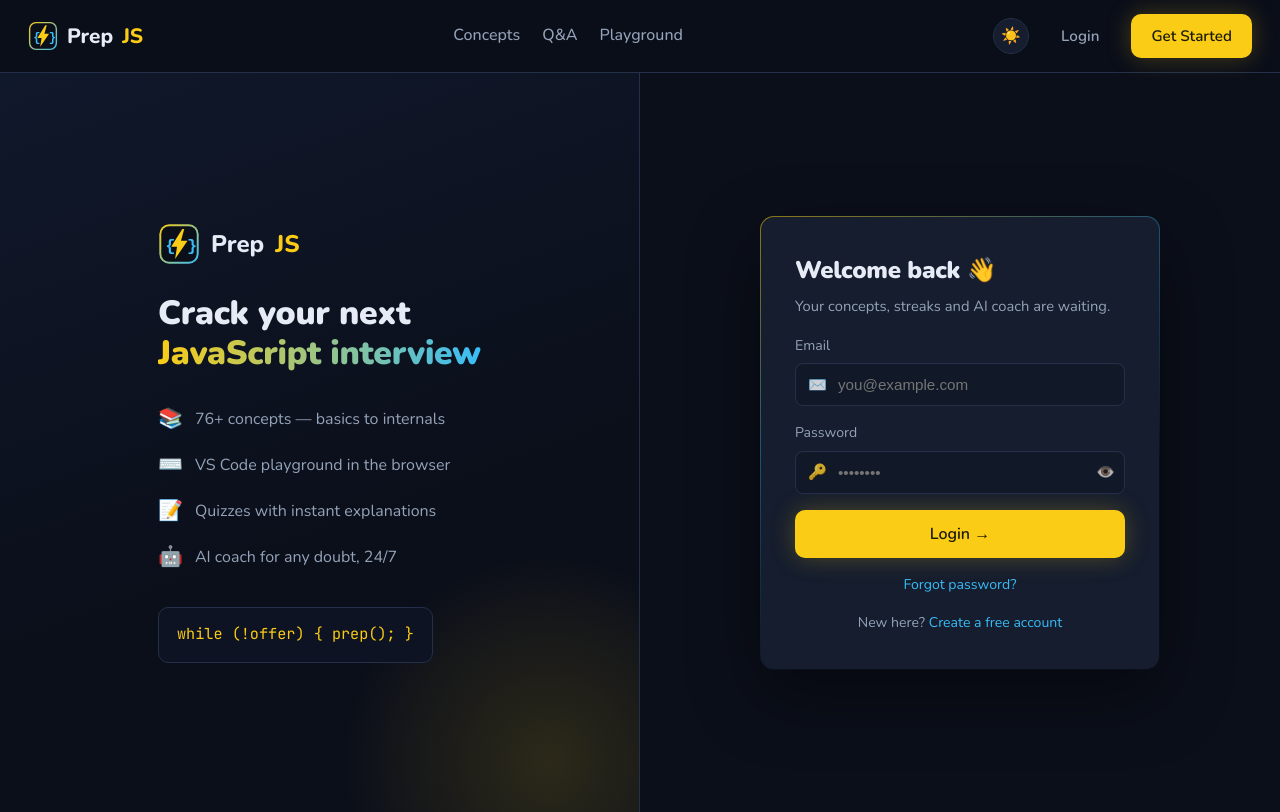
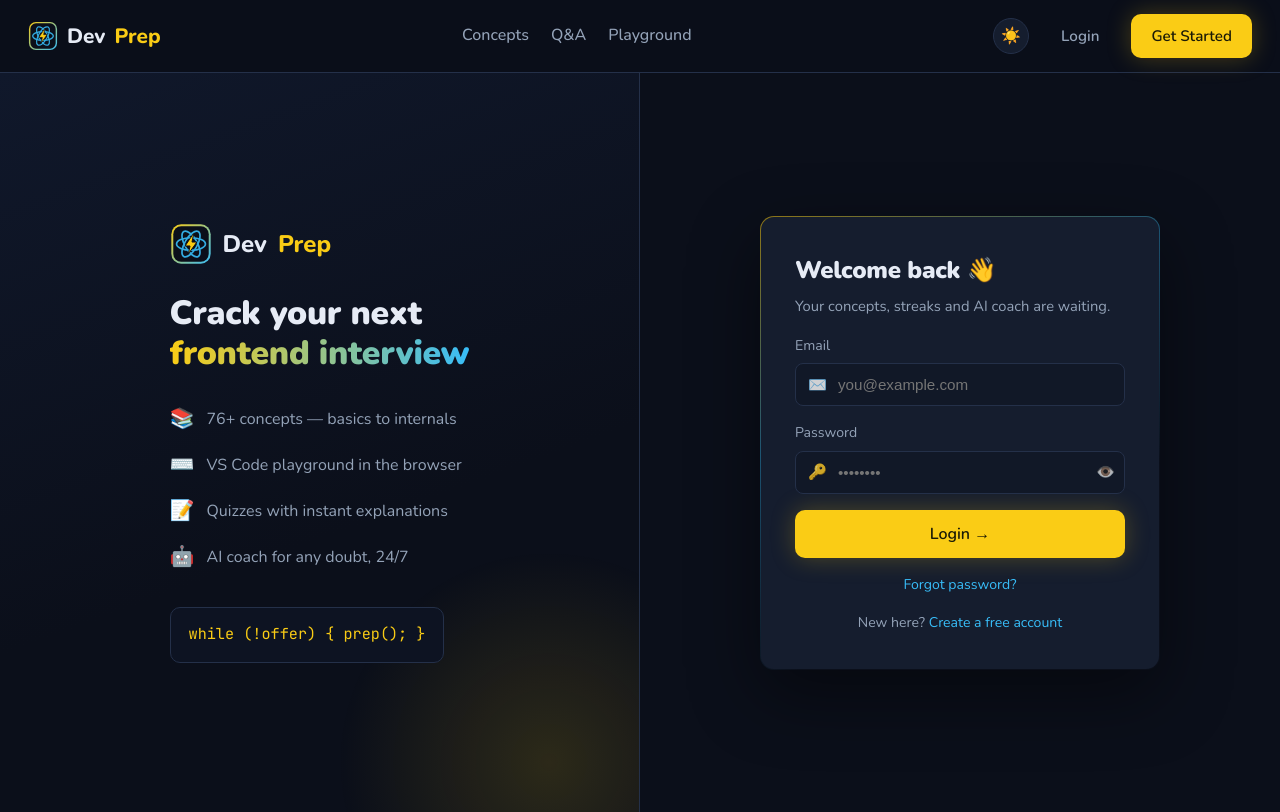
Before and after one commit to Yasowant/prepjs-client, a React (Vite) app: page /login in a window 1280 px wide. Built offline with nearby package versions, Linux system fonts and the light colour scheme; no server answers.

Commit message:
updated code

```diff
--- a/index.html
+++ b/index.html
@@ -3,15 +3,15 @@
   <head>
     <meta charset="UTF-8" />
     <meta name="viewport" content="width=device-width, initial-scale=1.0" />
-    <title>PrepJS — Master JavaScript & React Interviews</title>
+    <title>DevPrep — Master JavaScript & React Interviews</title>
     <meta name="description" content="Every JavaScript & React concept from basics to advanced. 315+ interview Q&A, quizzes, a VS Code playground and an AI coach — everything you need to crack your frontend interview." />
     <link rel="icon" type="image/svg+xml" href="/logo.svg" />
     <meta name="theme-color" content="#0b0f1a" />
 
     <!-- Open Graph (WhatsApp / LinkedIn / Facebook share preview) -->
     <meta property="og:type" content="website" />
-    <meta property="og:site_name" content="PrepJS" />
-    <meta property="og:title" content="PrepJS — Master JavaScript & React Interviews" />
+    <meta property="og:site_name" content="DevPrep" />
+    <meta property="og:title" content="DevPrep — Master JavaScript & React Interviews" />
     <meta property="og:description" content="108+ concepts, 315+ interview Q&A, a VS Code playground and an AI coach. Free forever." />
     <meta property="og:url" content="https://prepjs-client.vercel.app/" />
     <meta property="og:image" content="https://prepjs-client.vercel.app/og.png" />
@@ -20,7 +20,7 @@
 
     <!-- Twitter/X card -->
     <meta name="twitter:card" content="summary_large_image" />
-    <meta name="twitter:title" content="PrepJS — Master JavaScript & React Interviews" />
+    <meta name="twitter:title" content="DevPrep — Master JavaScript & React Interviews" />
     <meta name="twitter:description" content="108+ concepts, 315+ interview Q&A, a VS Code playground and an AI coach. Free forever." />
     <meta name="twitter:image" content="https://prepjs-client.vercel.app/og.png" />
     <link rel="preconnect" href="https://fonts.googleapis.com" />
@@ -109,11 +109,14 @@
         </defs>
         <rect x="2" y="2" width="60" height="60" rx="15" fill="url(#spGrad)"/>
         <rect x="5" y="5" width="54" height="54" rx="12" fill="#0b0f1a"/>
-        <text x="11" y="43" font-family="monospace" font-size="26" font-weight="bold" fill="#38bdf8">{</text>
-        <path d="M37 9 L20 36 h9 L26 55 L45 27 h-10 L40 9 Z" fill="#facc15"/>
-        <text x="44" y="43" font-family="monospace" font-size="26" font-weight="bold" fill="#38bdf8">}</text>
+        <g stroke="#38bdf8" stroke-width="2.6" fill="none" opacity="0.9">
+          <ellipse cx="32" cy="32" rx="22" ry="9.5"/>
+          <ellipse cx="32" cy="32" rx="22" ry="9.5" transform="rotate(60 32 32)"/>
+          <ellipse cx="32" cy="32" rx="22" ry="9.5" transform="rotate(120 32 32)"/>
+        </g>
+        <path d="M35 17 L23 35 h7.5 L28 47 L41 29 h-7.5 L36 17 Z" fill="#facc15" stroke="#0b0f1a" stroke-width="1.5"/>
       </svg>
-      <div class="splash-name">Prep<b>JS</b></div>
+      <div class="splash-name">Dev<b>Prep</b></div>
       <div class="splash-tag">while (!offer) { prep(); }</div>
       <div class="splash-bar"></div>
     </div>
--- a/src/components/AuthLayout.jsx
+++ b/src/components/AuthLayout.jsx
@@ -12,10 +12,10 @@ export default function AuthLayout({ children }) {
     <div className="auth-split">
       <aside className="auth-brand">
         <div className="auth-brand-inner">
-          <div className="auth-logo"><Logo size={42} /> Prep<span className="brand-accent">JS</span></div>
+          <div className="auth-logo"><Logo size={42} /> Dev<span className="brand-accent">Prep</span></div>
           <h2>
             Crack your next<br />
-            <span className="gradient-text">JavaScript interview</span>
+            <span className="gradient-text">frontend interview</span>
           </h2>
           <ul className="auth-perks">
             {PERKS.map(([icon, text]) => (
--- a/src/components/Logo.jsx
+++ b/src/components/Logo.jsx
@@ -1,17 +1,25 @@
 export default function Logo({ size = 34 }) {
   return (
-    <svg width={size} height={size} viewBox="0 0 64 64" aria-label="PrepJS logo">
+    <svg width={size} height={size} viewBox="0 0 64 64" aria-label="DevPrep logo">
       <defs>
-        <linearGradient id="pjGrad" x1="0" y1="0" x2="1" y2="1">
+        <linearGradient id="dpGrad" x1="0" y1="0" x2="1" y2="1">
           <stop offset="0%" stopColor="#facc15" />
           <stop offset="100%" stopColor="#38bdf8" />
         </linearGradient>
       </defs>
-      <rect x="2" y="2" width="60" height="60" rx="15" fill="url(#pjGrad)" />
+      <rect x="2" y="2" width="60" height="60" rx="15" fill="url(#dpGrad)" />
       <rect x="5" y="5" width="54" height="54" rx="12" fill="#0b0f1a" />
-      <text x="11" y="43" fontFamily="monospace" fontSize="26" fontWeight="bold" fill="#38bdf8">{"{"}</text>
-      <path d="M37 9 L20 36 h9 L26 55 L45 27 h-10 L40 9 Z" fill="#facc15" />
-      <text x="44" y="43" fontFamily="monospace" fontSize="26" fontWeight="bold" fill="#38bdf8">{"}"}</text>
+      <g stroke="#38bdf8" strokeWidth="2.6" fill="none" opacity="0.9">
+        <ellipse cx="32" cy="32" rx="22" ry="9.5" />
+        <ellipse cx="32" cy="32" rx="22" ry="9.5" transform="rotate(60 32 32)" />
+        <ellipse cx="32" cy="32" rx="22" ry="9.5" transform="rotate(120 32 32)" />
+      </g>
+      <path
+        d="M35 17 L23 35 h7.5 L28 47 L41 29 h-7.5 L36 17 Z"
+        fill="#facc15"
+        stroke="#0b0f1a"
+        strokeWidth="1.5"
+      />
     </svg>
   );
 }
--- a/src/components/Navbar.jsx
+++ b/src/components/Navbar.jsx
@@ -10,7 +10,7 @@ export default function Navbar() {
   return (
     <nav className="navbar">
       <Link to="/" className="brand">
-        <Logo size={30} /> Prep<span className="brand-accent">JS</span>
+        <Logo size={30} /> Dev<span className="brand-accent">Prep</span>
       </Link>
       <div className="nav-links">
         <NavLink to="/concepts">Concepts</NavLink>
--- a/src/data/problems.js
+++ b/src/data/problems.js
@@ -22,7 +22,7 @@ Do NOT use a loop index if you can — try the split/reverse/join or spread appr
       { expr: `reverseString("hello")`, expected: "olleh" },
       { expr: `reverseString("a")`, expected: "a" },
       { expr: `reverseString("")`, expected: "" },
-      { expr: `reverseString("PrepJS")`, expected: "SJperP" },
+      { expr: `reverseString("DevPrep")`, expected: "SJperP" },
     ],
   },
   {
--- a/src/data/projects.js
+++ b/src/data/projects.js
@@ -148,7 +148,7 @@ function getStats() {
 // --- try it ---
 addTodo("Learn closures");
 addTodo("Master event loop");
-addTodo("Build PrepJS project");
+addTodo("Build DevPrep project");
 toggleTodo(1);
 console.log("Active:", filterTodos("active"));
 console.log("Done:", filterTodos("done"));
@@ -160,7 +160,7 @@ console.log("Stats:", getStats());
     title: "Quiz Game Engine",
     difficulty: "medium",
     scenario:
-      "PrepJS itself needs a quiz engine (very meta 😄). Build the logic that serves questions one by one, checks answers, tracks score, and produces a final report.",
+      "DevPrep itself needs a quiz engine (very meta 😄). Build the logic that serves questions one by one, checks answers, tracks score, and produces a final report.",
     requirements: [
       "createQuiz(questions) — takes [{ q, options, answer }]",
       "getCurrentQuestion() — question WITHOUT revealing the answer",
--- a/src/pages/Chat.jsx
+++ b/src/pages/Chat.jsx
@@ -4,7 +4,7 @@ import Markdown from "../components/Markdown.jsx";
 
 const GREETING = {
   role: "assistant",
-  content: "Hi! I'm your PrepJS AI coach 🤖 Ask me anything about JavaScript, React, Node.js or interview prep. Try: \"Explain closures with an example\"",
+  content: "Hi! I'm your DevPrep AI coach 🤖 Ask me anything about JavaScript, React, Node.js or interview prep. Try: \"Explain closures with an example\"",
 };
 
 function timeAgo(date) {
@@ -136,7 +136,7 @@ export default function Chat() {
             </button>
           ))}
         </div>
-        <div className="chat-sidebar-foot">🤖 PrepJS AI Coach</div>
+        <div className="chat-sidebar-foot">🤖 DevPrep AI Coach</div>
       </aside>
 
       {/* ===== chat area ===== */}
--- a/src/pages/Landing.jsx
+++ b/src/pages/Landing.jsx
@@ -61,7 +61,7 @@ const TYPED_LINES = [
   'console.log("end");',
   "",
   "// → start, end, promise, timer  🤯",
-  "// Can you explain WHY? PrepJS can.",
+  "// Can you explain WHY? DevPrep can.",
 ];
 
 function TypingCode() {
@@ -126,12 +126,12 @@ const TESTIMONIALS = [
 ];
 
 const FAQS = [
-  ["Is PrepJS really free?", "Yes — every concept, quiz, the playground and the AI coach are free. Just sign up and verify your email."],
+  ["Is DevPrep really free?", "Yes — every concept, quiz, the playground and the AI coach are free. Just sign up and verify your email."],
   ["Does it cover React or only JavaScript?", "Both, fully. The React track has 27 concepts and 100+ interview Q&A: JSX, hooks deep-dives, Virtual DOM, performance, Redux, React 18 concurrent features, and the most-asked practical scenario questions."],
   ["I'm a complete beginner. Will I understand it?", "Absolutely. Concepts are organized basic → intermediate → advanced. Start with JS Fundamentals, and several concepts (including JSX and useState) are open without even logging in."],
   ["How is this different from YouTube tutorials?", "Every concept is structured for interviews: explanation + runnable code + the actual Q&A interviewers ask. Plus a 315-question Q&A bank, quizzes to prove you retained it, and progress tracking to keep you honest."],
   ["Does it cover machine coding rounds?", "Yes — polyfills (map, bind, Promise.all), debounce/throttle, deep clone, event emitters, coding problems with auto-tests, and scenario projects like LRU cache and rate limiters."],
-  ["Can I practice code inside PrepJS?", "Yes — the Playground is a real VS Code (Monaco) editor with coding problems, projects, runnable snippets and your own files, saved in your browser."],
+  ["Can I practice code inside DevPrep?", "Yes — the Playground is a real VS Code (Monaco) editor with coding problems, projects, runnable snippets and your own files, saved in your browser."],
 ];
 
 /* ---------- page ---------- */
@@ -302,7 +302,7 @@ export default function Landing() {
           <div className="code-window pg-promo-window">
             <div className="code-titlebar">
               <span className="dot red" /><span className="dot yellow" /><span className="dot green" />
-              <span className="code-filename">closures.js — PrepJS Playground</span>
+              <span className="code-filename">closures.js — DevPrep Playground</span>
             </div>
             <pre>{`function makeCounter() {
   let count = 0;        // private via closure
@@ -393,7 +393,7 @@ TERMINAL
       <section className="section" id="developer">
         <Reveal>
           <h2>Building <span className="gradient-text shimmer">Engineers</span>, Not Just Coders</h2>
-          <p className="dev-section-sub">— from the developer behind PrepJS</p>
+          <p className="dev-section-sub">— from the developer behind DevPrep</p>
         </Reveal>
         <Reveal delay={80}>
           <div className="dev-card">
@@ -408,7 +408,7 @@ TERMINAL
                 Full Stack Engineer with <strong>3+ years</strong> building production SaaS on
                 React.js and Node.js — scaling a multi-tenant platform to <strong>8+ enterprise
                 organizations</strong>, cutting release time 50% with CI/CD, and mentoring
-                developers along the way. I built PrepJS from the exact concepts and questions
+                developers along the way. I built DevPrep from the exact concepts and questions
                 asked in real interviews, so you can walk in prepared for what actually comes up.
               </p>
               <div className="dev-tech">
@@ -464,7 +464,7 @@ TERMINAL
       <footer className="footer-big">
         <div className="footer-grid">
           <div className="footer-col footer-brand-col">
-            <span className="footer-brand"><Logo size={30} /> Prep<span className="brand-accent">JS</span></span>
+            <span className="footer-brand"><Logo size={30} /> Dev<span className="brand-accent">Prep</span></span>
             <p className="footer-tagline">From <code>console.log</code> to offer letter. 🚀</p>
             <p className="footer-mini">
               The complete JavaScript & React interview prep platform — every concept,
@@ -501,7 +501,7 @@ TERMINAL
         </div>
 
         <div className="footer-bottom">
-          <span>© {new Date().getFullYear()} PrepJS · Developed with ❤️ by <a href="#developer">Yasowant Nayak</a></span>
+          <span>© {new Date().getFullYear()} DevPrep · Developed with ❤️ by <a href="#developer">Yasowant Nayak</a></span>
           <span className="footer-code">while (!offer) &#123; prep(); &#125;</span>
         </div>
       </footer>
--- a/src/pages/Playground.jsx
+++ b/src/pages/Playground.jsx
@@ -26,7 +26,7 @@ function loadStored(key) {
 function buildTestHarness(problem) {
   return `
 
-/* ---------- PrepJS test runner ---------- */
+/* ---------- DevPrep test runner ---------- */
 const __tests = ${JSON.stringify(problem.tests)};
 let __pass = 0;
 for (let __i = 0; __i < __tests.length; __i++) {
@@ -50,7 +50,7 @@ postMessage({ type: "tests", pass: __pass, total: __tests.length });
 }
 
 const SNIPPETS = {
-  "welcome.js": `// ⚡ PrepJS Playground — write JS, hit ▶ Run
+  "welcome.js": `// ⚡ DevPrep Playground — write JS, hit ▶ Run
 // console.log output appears in the terminal below.
 
 const greet = (name) => \`Hello, \${name}! 👋\`;
@@ -92,7 +92,7 @@ console.log("end");
 // Predict the exact order, then run!`,
   "this.js": `// 🎯 'this' — depends on HOW you call
 const user = {
-  name: "PrepJS",
+  name: "DevPrep",
   regular() { console.log("regular:", this.name); },
   arrow: () => console.log("arrow:", this?.name),
 };
```
Also changed, not shown: src/pages/About.jsx (+4 -4 lines), public/logo.svg, public/og.png.
